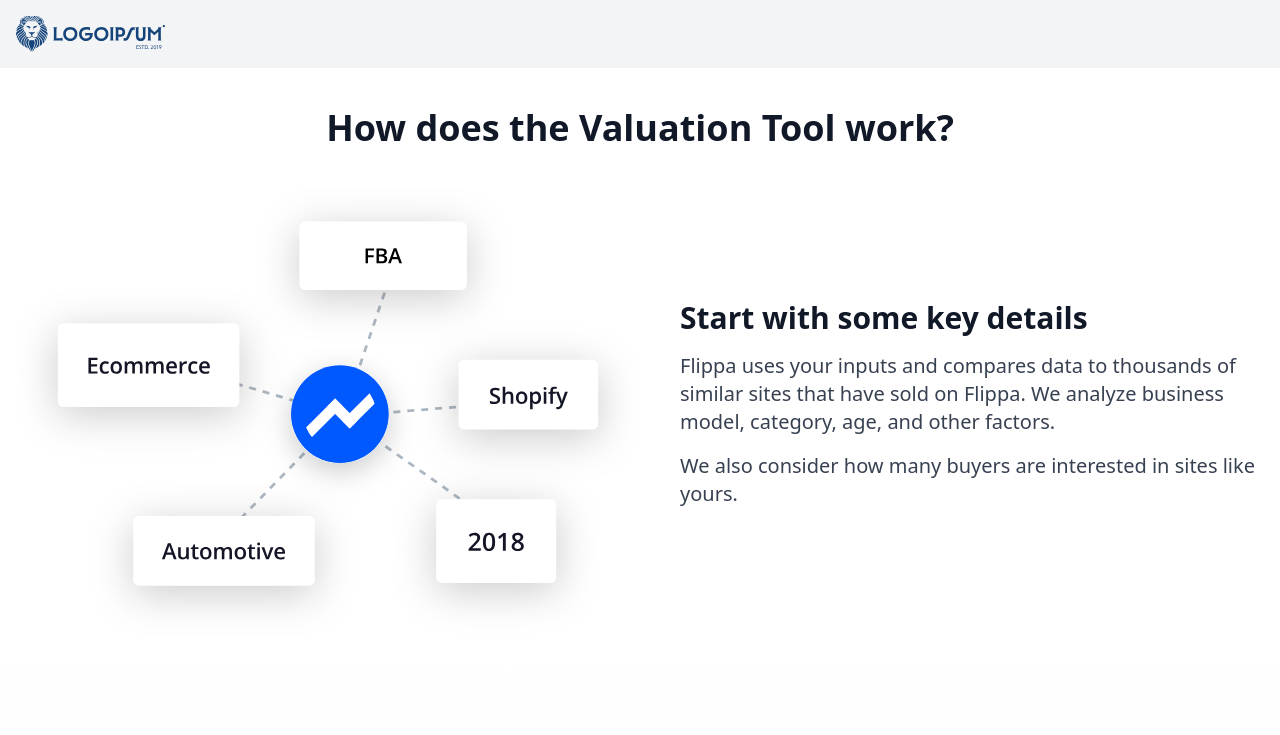
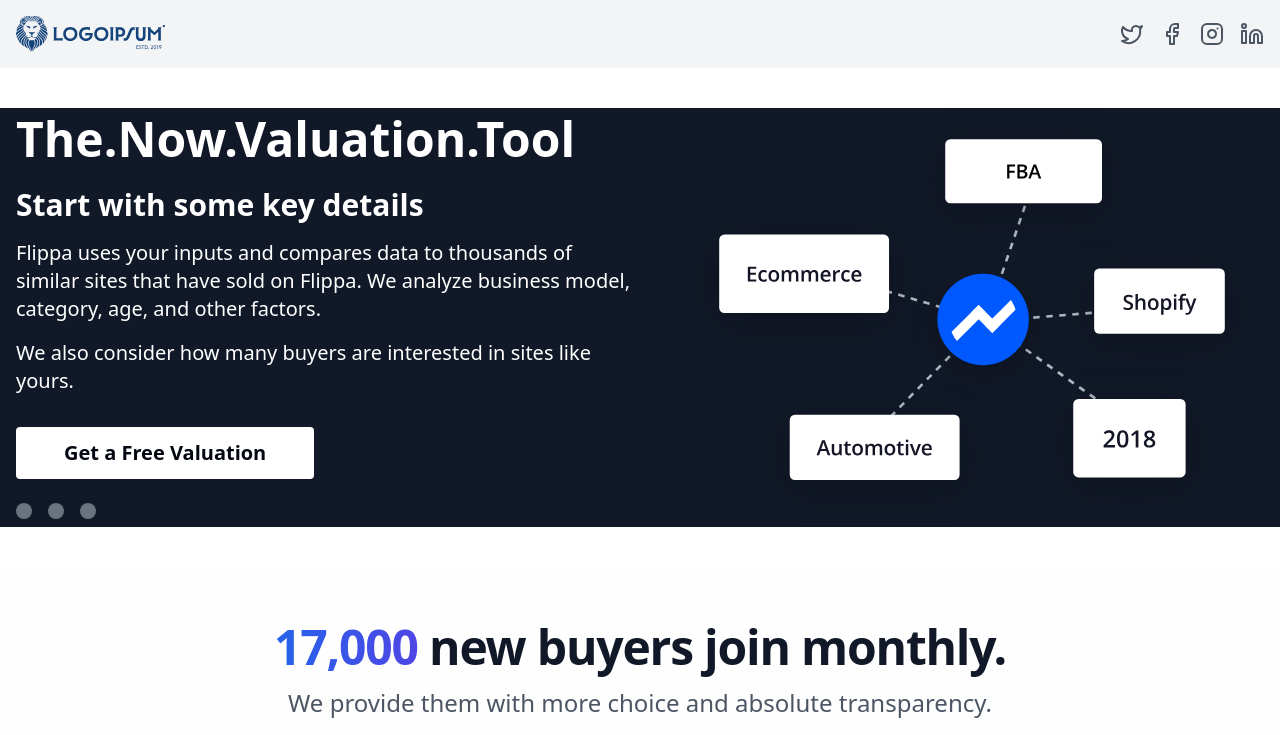
Before and after one commit to remote-cto/now-tnv, a Next.js app: page / in a window 1280 px wide. Shown: the top 735 px of the page. Built offline with nearby package versions, Linux system fonts and the light colour scheme.

Commit message:
Header and Valuation component fixed

```diff
--- a/app/components/Header.tsx
+++ b/app/components/Header.tsx
@@ -1,10 +1,12 @@
 import React from 'react';
 import Image from 'next/image';
+import { Twitter, Facebook, Instagram, Linkedin } from 'lucide-react';
 
-const Header: React.FC = () => {
+const Header = () => {
   return (
-    <header className="flex items-center p-4 bg-gray-100">
-      {/* Logo */}
+    <header className="flex items-center justify-between p-4 bg-gray-100">
+      {/* Left side - Logo */}
+      <div className="flex items-center">
         <Image
           src="/images/CompanyLogo.svg"
           alt="CompanyLogo"
@@ -12,8 +14,43 @@
           height={150}
           className="mr-5"
         />
-      {/* Name */}
-      {/* <h1 className="text-xl font-semibold">Brand Name</h1> */}
+      </div>
+
+      {/* Right side - Social Media Icons */}
+      <div className="flex items-center space-x-4">
+        <a
+          href="https://twitter.com/yourcompany"
+          target="_blank"
+          rel="noopener noreferrer"
+          className="text-gray-600 hover:text-blue-400 transition-colors"
+        >
+          <Twitter size={24} />
+        </a>
+        <a
+          href="https://facebook.com/yourcompany"
+          target="_blank"
+          rel="noopener noreferrer"
+          className="text-gray-600 hover:text-blue-600 transition-colors"
+        >
+          <Facebook size={24} />
+        </a>
+        <a
+          href="https://instagram.com/yourcompany"
+          target="_blank"
+          rel="noopener noreferrer"
+          className="text-gray-600 hover:text-pink-600 transition-colors"
+        >
+          <Instagram size={24} />
+        </a>
+        <a
+          href="https://linkedin.com/company/yourcompany"
+          target="_blank"
+          rel="noopener noreferrer"
+          className="text-gray-600 hover:text-blue-700 transition-colors"
+        >
+          <Linkedin size={24} />
+        </a>
+      </div>
     </header>
   );
 };
--- a/app/components/ValuationTool.tsx
+++ b/app/components/ValuationTool.tsx
@@ -1,21 +1,48 @@
 import Image from "next/image";
+import Link from "next/link";
 import React from "react";
 
 const ValuationTool = () => {
   return (
-    <>
-      <section className="mt-10">
-        <div className="mx-auto max-w-screen-xl px-4 text-center">
-          <h2 className="text-3xl md:text-4xl font-bold text-gray-900 mb-6">
-            How does the Valuation Tool work?
-          </h2>
-        </div>
-      </section>
-
+    <div className="bg-gray-900">
       <section className="mt-10">
         <div className="mx-auto max-w-screen-xl px-4 flex flex-wrap lg:flex-nowrap lg:items-center">
+          {/* Text Content */}
+          <div className="lg:w-1/2 text-center lg:text-left">
+            <h2 className="text-3xl md:text-5xl font-bold text-white mb-6">
+              The.Now.Valuation.Tool
+            </h2>
+            <p className="text-xl font-extrabold sm:text-3xl mb-4 text-white">
+              Start with some key details
+            </p>
+            <p className="text-lg text-white sm:text-xl mb-4">
+              Flippa uses your inputs and compares data to thousands of similar
+              sites that have sold on Flippa. We analyze business model,
+              category, age, and other factors.
+            </p>
+            <p className="text-lg text-white sm:text-xl mb-4">
+              We also consider how many buyers are interested in sites like
+              yours.
+            </p>
+            <div className="mt-8 flex flex-col items-center lg:items-start">
+              <Link
+                href="/valuation"
+                className="block w-full rounded bg-white px-12 py-3 text-xl text-gray-950 font-bold sm:w-auto"
+              >
+                Get a Free Valuation
+              </Link>
+
+              {/* Three Circles */}
+              <div className="flex gap-4 mt-6">
+                <div className="w-4 h-4 rounded-full bg-gray-500"></div>
+                <div className="w-4 h-4 rounded-full bg-gray-500"></div>
+                <div className="w-4 h-4 rounded-full bg-gray-500"></div>
+              </div>
+            </div>
+          </div>
+
           {/* Image Section */}
-          <div className="lg:w-1/2 mb-6 lg:mb-0">
+          <div className="lg:w-1/2 mb-6 lg:mb-0 lg:pl-10">
             <div className="relative group">
               <Image
                 src="/images/Tool.svg"
@@ -27,26 +54,9 @@
               <div className="absolute inset-0 bg-black bg-opacity-20 opacity-0 group-hover:opacity-100 transition-opacity duration-300"></div>
             </div>
           </div>
-
-          {/* Text Content */}
-          <div className="lg:w-1/2 lg:pl-10 text-center lg:text-left">
-            <p className="text-xl font-extrabold text-gray-900 sm:text-3xl mb-4">
-              Start with some key details
-            </p>
-            <p className="text-lg text-gray-700 sm:text-xl mb-4">
-              Flippa uses your inputs and compares data to thousands of similar
-              sites that have sold on Flippa. We analyze business model,
-              category, age, and other factors.
-            </p>
-            <p className="text-lg text-gray-700 sm:text-xl mb-4">
-              We also consider how many buyers are interested in sites like
-              yours.
-            </p>
-
-          </div>
         </div>
       </section>
-    </>
+    </div>
   );
 };
 
```
Lines whose indentation alone changed are shown as unchanged.
